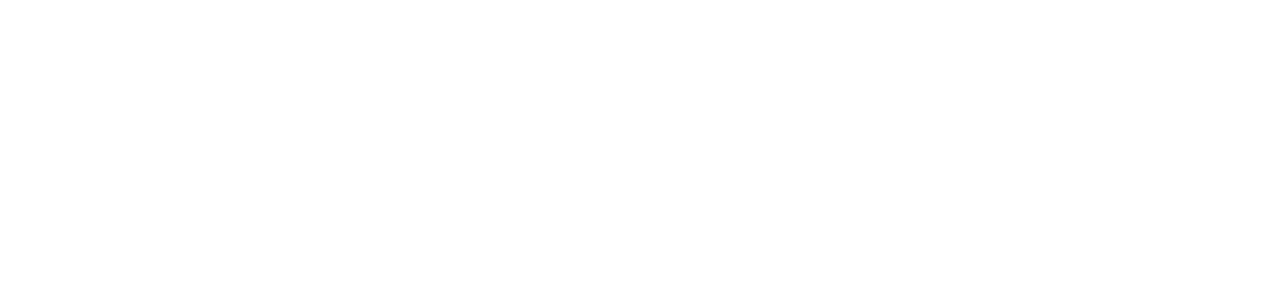
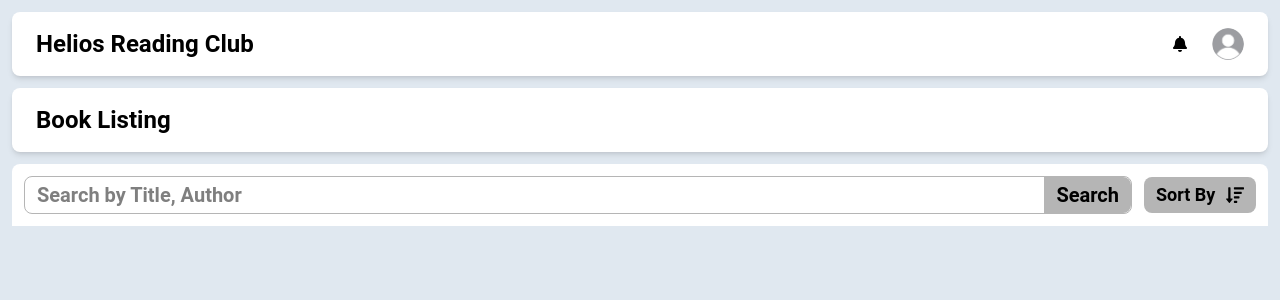
Before and after one commit to jainishpandya/frontend-project, a React (Vite) app: page /book-listing in a window 1280 px wide. Before the commit this address had no page. Shown: the top 300 px of the page. Built offline with nearby package versions, Linux system fonts and the light colour scheme.

Commit message:
bookListing component

```diff
--- a/src/App.jsx
+++ b/src/App.jsx
@@ -5,6 +5,10 @@ import Navbar from "./components/Navbar";
 import { Route, Router, Routes } from "react-router-dom";
 import Dashboard from "./components/Dashboard";
 import ClubSelection from "./components/ClubSelection";
+import BookListing from "./components/BookListing";
+import ScreenHeading from "./components/ScreenHeading";
+import ActionBar from "./components/ActionBar";
+import Button from "./components/Button";
 
 function App() {
   return (
@@ -14,6 +18,7 @@ function App() {
         <Route path="/signin" Component={LoginPage} />
         <Route path="/dashboard" Component={Dashboard} />
         <Route path="/club-selection" Component={ClubSelection} />
+        <Route path="/book-listing" Component={BookListing} />
       </Routes>
     </>
   );
--- /dev/null
+++ b/src/components/ActionBar.jsx
@@ -0,0 +1,18 @@
+import React from 'react'
+import SearchBar from './SearchBar'
+import SortBy from './SortBy'
+import Button from './Button'
+import { FaSortAmountDown } from "react-icons/fa";
+
+const ActionBar = () => {
+    return (
+        <div className='flex p-3 items-center space-x-3 bg-white rounded-t-lg '>
+            <SearchBar placeholder="Search by Title, Author"/>
+            <div className='h-full flex'>
+                <Button className="bg-br-gray-dark text-lg text-black font-bold px-3 py-1 rounded-lg transition duration-200 w-28 h-full flex items-center justify-between space-x-1">Sort By <FaSortAmountDown /></Button>
+            </div>
+        </div>
+    )
+}
+
+export default ActionBar
--- /dev/null
+++ b/src/components/BookListing.jsx
@@ -0,0 +1,17 @@
+import React from 'react'
+import Header from './Header'
+import ScreenHeading from './ScreenHeading'
+import SearchBar from './SearchBar'
+import ActionBar from './ActionBar'
+
+const BookListing = () => {
+  return (
+    <div className='w-full h-screen space-y-3 p-3 bg-br-blue-light'>
+        <Header />
+        <ScreenHeading pageTitle="Book Listing" />
+        <ActionBar />
+    </div>
+  )
+}
+
+export default BookListing
--- /dev/null
+++ b/src/components/Button.jsx
@@ -0,0 +1,15 @@
+import React from 'react'
+
+const Button = ({ children, onClick, className , type = "button" }) => {
+    return (
+      <button
+        type={type}
+        onClick={onClick}
+        className={className}
+      >
+        {children}
+      </button>
+    );
+  };
+
+  export default Button;
--- /dev/null
+++ b/src/components/ScreenHeading.jsx
@@ -0,0 +1,13 @@
+import React from 'react'
+
+const ScreenHeading = ({pageTitle}) => {
+  return (
+    <div>
+        <div className="flex items-center bg-white text-black px-6 py-4 rounded-lg shadow-md space-y-5 2xl:space-y-8 text-2xl font-bold">
+           <p> {pageTitle} </p>
+        </div>
+    </div>
+  )
+}
+
+export default ScreenHeading
--- /dev/null
+++ b/src/components/SearchBar.jsx
@@ -0,0 +1,16 @@
+import React from 'react'
+import Button from './Button'
+
+const SearchBar =({placeholder}) => {
+    return (
+        <div className="flex items-center bg-white text-black  border border-br-gray-dark rounded-lg text-xl font-bold w-full h-full">
+            <input type="text" placeholder={placeholder} className="w-full px-3 rounded-lg focus:outline-none focus:ring focus:ring-blue-500" />
+
+            <Button className="bg-br-gray-dark px-3 py-1 rounded-r-lg transition duration-200">Search</Button>
+
+        </div>
+
+    )
+}
+
+export default SearchBar
--- /dev/null
+++ b/src/components/SortBy.jsx
@@ -0,0 +1,79 @@
+import React from 'react';
+import Button from './Button';
+
+const SortBy = () => {
+  return (
+    <div className="w-fit p-5 px-8 bg-white rounded-lg shadow-md space-y-3">
+      <h1 className="text-xl font-bold">Sort By</h1>
+
+      <hr class="border-t-2 border-br-gray-light" />
+
+      {/* Title Sorting */}
+      <div className="sort-section space-y-2">
+        <p className="text-lg font-semibold">Title</p>
+        <div className="flex flex-col space-y-2">
+          <div className="flex items-center space-x-2">
+            <input type="radio" id="titleAsc" name="sortTitle" value="asc" />
+            <label htmlFor="titleAsc">A-Z</label>
+          </div>
+          <div className="flex items-center space-x-2">
+            <input type="radio" id="titleDesc" name="sortTitle" value="desc" />
+            <label htmlFor="titleDesc" >Z-A</label>
+          </div>
+        </div>
+      </div>
+
+      <hr class="border-t-2 border-br-gray-light" />
+
+      {/* Book Sorting */}
+      <div className="sort-section space-y-2">
+        <p className="text-lg font-semibold ">Book</p>
+        <div className="flex flex-col space-y-2">
+          <div className="flex items-center space-x-2">
+            <input type="radio" id="recentlyAdded" name="sortBook" value="recentlyAdded" />
+            <label htmlFor="recentlyAdded">Recently Added</label>
+          </div>
+          <div className="flex items-center space-x-2">
+            <input type="radio" id="mostRead" name="sortBook" value="mostRead" />
+            <label htmlFor="mostRead">Most Read</label>
+          </div>
+        </div>
+      </div>
+
+      <hr class="border-t-2 border-br-gray-light" />
+
+      {/* Book Rating Sorting */}
+      <div className="sort-section space-y-2">
+        <p className="text-lg font-semibold">Book Rating</p>
+        <div className="flex flex-col space-y-2">
+          <div className="flex items-center space-x-2">
+            <input type="radio" id="fiveStar" name="sortRating" value="fiveStar" />
+            <label htmlFor="fiveStar">5 Star</label>
+          </div>
+          <div className="flex items-center space-x-2">
+            <input type="radio" id="fourStar" name="sortRating" value="fourStar" />
+            <label htmlFor="fourStar">&gt; 4 Star</label>
+          </div>
+          <div className="flex items-center space-x-2">
+            <input type="radio" id="threeStar" name="sortRating" value="threeStar" />
+            <label htmlFor="threeStar">&gt; 3 Star</label>
+          </div>
+          <div className="flex items-center space-x-2">
+            <input type="radio" id="twoStar" name="sortRating" value="twoStar" />
+            <label htmlFor="twoStar">&gt; 2 Star</label>
+          </div>
+          <div className="flex items-center space-x-2">
+            <input type="radio" id="oneStar" name="sortRating" value="oneStar" />
+            <label htmlFor="oneStar">&gt; 1 Star</label>
+          </div>
+        </div>
+      </div>
+
+      <Button className="bg-br-blue-medium text-white px-2 py-2 rounded-lg transition hover:bg-br-blue-dark w-full">
+        See Results
+      </Button>
+    </div>
+  );
+};
+
+export default SortBy;
```
